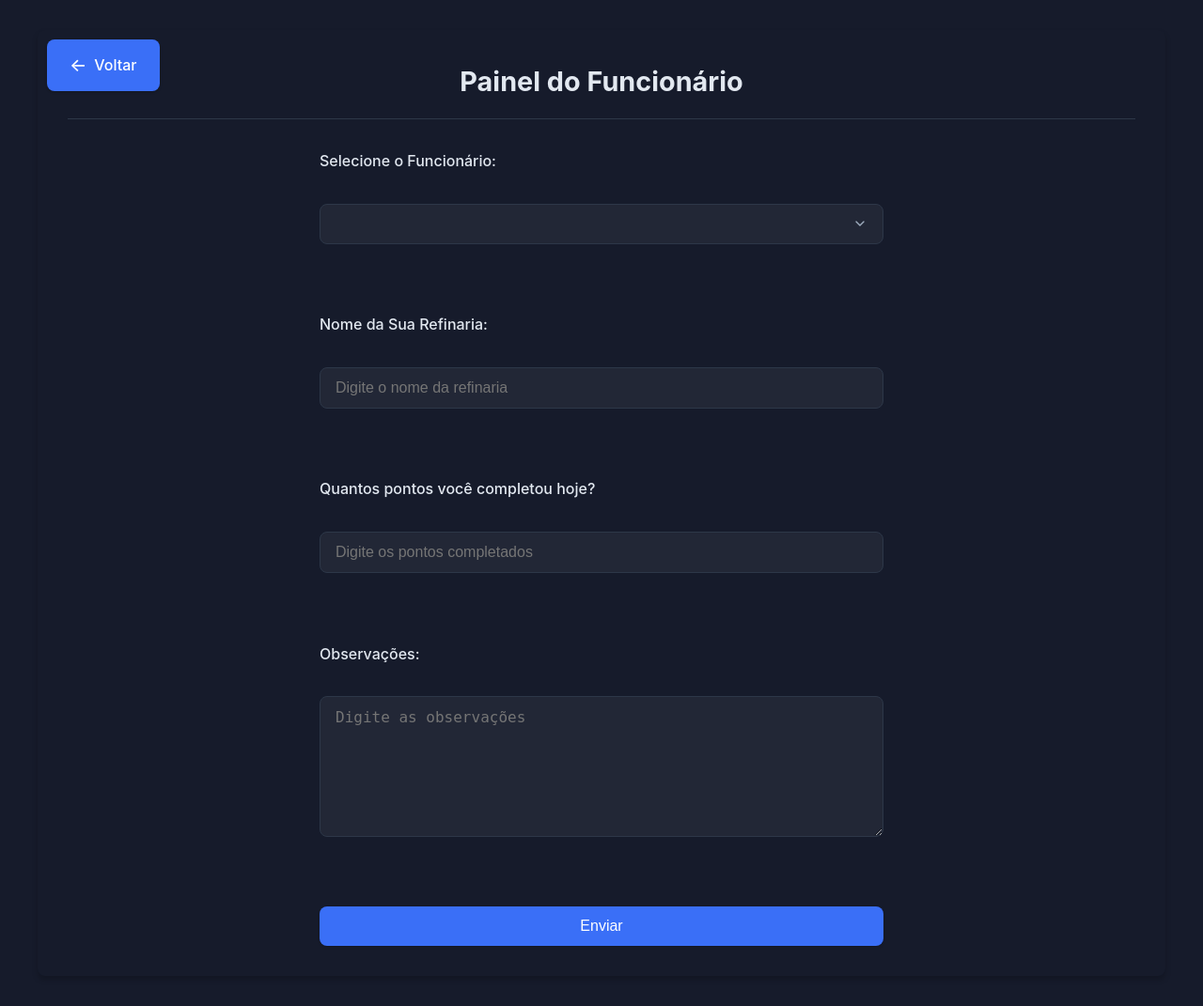
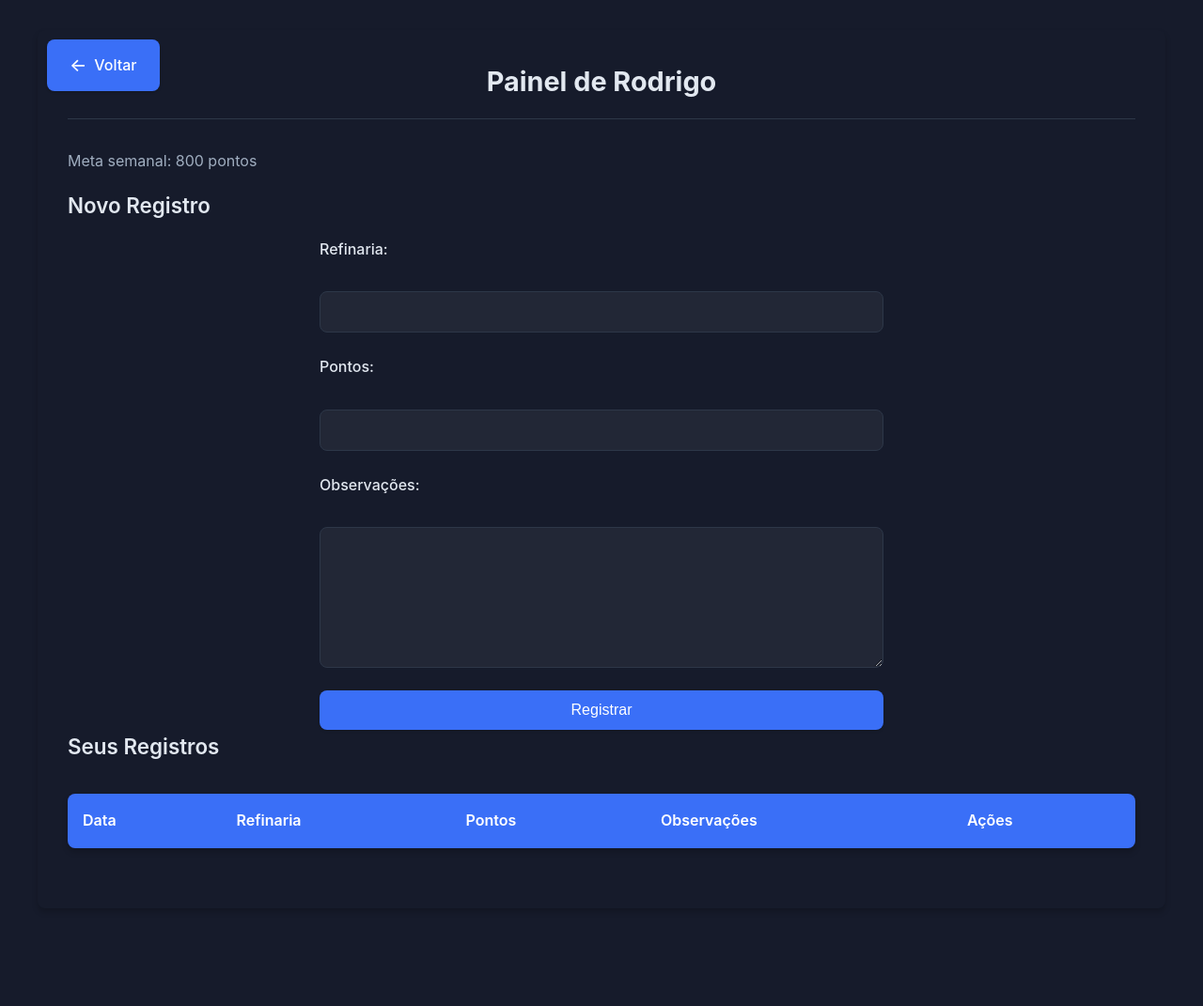
Before and after one commit to BernardoDev0/tentandocss, a Flask app: page /employee_dashboard in a window 1280 px wide. Shown: the whole page at 94% size. After the commit the page ends 903 px from the top, so only its background shows below. Run offline with Flask 3, Linux system fonts and the light colour scheme; a user stored in the database is signed in; data comes from the database, SQL or seed files in the repository; data that the repository does not hold is empty.

Commit message:
Implementei painéis individuais para cada funcionário com chaves de acesso e edição de registros

```diff
--- a/templates/employee_dashboard.html
+++ b/templates/employee_dashboard.html
@@ -3,7 +3,7 @@
 <head>
     <meta charset="UTF-8">
     <meta name="viewport" content="width=device-width, initial-scale=1.0">
-    <title>Painel do Funcionário</title>
+    <title>Painel de {{ employee.name }}</title>
     <link rel="stylesheet" href="{{ url_for('static', filename='styles.css') }}">
     <style>
         .back-button {
@@ -19,94 +19,57 @@
         .back-button:hover {
             background-color: #0056b3;
         }
-
-        /* Estilo para a mensagem de sucesso */
-        .success-message {
-            display: none; /* Inicialmente oculta */
-            position: fixed; /* Fixa na tela */
-            top: 50%; /* Centraliza verticalmente */
-            left: 50%; /* Centraliza horizontalmente */
-            transform: translate(-50%, -50%); /* Ajusta o centro */
-            background-color: var(--success-color);
-            color: white;
-            padding: 1.5rem 2.5rem;
-            border-radius: var(--radius);
-            text-align: center;
-            box-shadow: var(--shadow-lg);
-            z-index: 1000; /* Garante que fique acima de tudo */
-            font-size: 1.2rem;
-            font-weight: 500;
-        }
-
-        /* Fundo semi-transparente */
-        .overlay {
-            display: none; /* Inicialmente oculta */
-            position: fixed;
-            top: 0;
-            left: 0;
-            width: 100%;
-            height: 100%;
-            background-color: rgba(0, 0, 0, 0.5); /* Fundo escuro semi-transparente */
-            z-index: 999; /* Fica abaixo da mensagem */
-        }
     </style>
 </head>
 <body>
     <div class="container">
-        <!-- Botão de Voltar -->
         <a href="{{ url_for('index') }}" class="back-button">Voltar</a>
 
-        <h1>Painel do Funcionário</h1>
+        <h1>Painel de {{ employee.name }}</h1>
+        <p>Meta semanal: {{ employee.weekly_goal }} pontos</p>
 
-        <!-- Mensagem de sucesso (inicialmente oculta) -->
-        <div id="successMessage" class="success-message">Enviado!</div>
+        <h2>Novo Registro</h2>
+        <form method="POST">
+            <label for="refinery">Refinaria:</label>
+            <input type="text" id="refinery" name="refinery" required>
 
-        <!-- Fundo semi-transparente (inicialmente oculto) -->
-        <div id="overlay" class="overlay"></div>
+            <label for="points">Pontos:</label>
+            <input type="number" id="points" name="points" required min="0">
 
-        <!-- Formulário -->
-        <form method="POST" onsubmit="showSuccessMessage(event)">
-            <label for="employee_id">Selecione o Funcionário:</label>
-            <select id="employee_id" name="employee_id" required>
-                {% for employee in employees %}
-                <option value="{{ employee['id'] }}">{{ employee['name'] }}</option>
+            <label for="observations">Observações:</label>
+            <textarea id="observations" name="observations" required></textarea>
+
+            <button type="submit">Registrar</button>
+        </form>
+
+        <h2>Seus Registros</h2>
+        <table>
+            <thead>
+                <tr>
+                    <th>Data</th>
+                    <th>Refinaria</th>
+                    <th>Pontos</th>
+                    <th>Observações</th>
+                    <th>Ações</th>
+                </tr>
+            </thead>
+            <tbody>
+                {% for entry in entries %}
+                <tr>
+                    <td>{{ entry.date }}</td>
+                    <td>{{ entry.refinery }}</td>
+                    <td>{{ entry.points }}</td>
+                    <td>{{ entry.observations }}</td>
+                    <td>
+                        <a href="{{ url_for('edit_entry', entry_id=entry.id) }}">Editar</a>
+                        <form method="POST" action="{{ url_for('delete_entry', entry_id=entry.id) }}">
+                            <button type="submit">Excluir</button>
+                        </form>
+                    </td>
+                </tr>
                 {% endfor %}
-            </select>
-            <br>
-            <label for="refinery">Nome da Sua Refinaria:</label>
-            <input type="text" id="refinery" name="refinery" placeholder="Digite o nome da refinaria" required>
-            <br>
-            <label for="points">Quantos pontos você completou hoje?</label>
-            <input type="number" id="points" name="points" placeholder="Digite os pontos completados" required min="0" max="2147483647">
-            <br>
-            <label for="observations">Observações:</label>
-            <textarea id="observations" name="observations" placeholder="Digite as observações" required></textarea>
-            <br>
-            <button type="submit" id="submitButton" class="submit-button">Enviar</button>
-        </form>
+            </tbody>
+        </table>
     </div>
-
-    <script>
-        // Função para mostrar a mensagem de sucesso e enviar o formulário
-        function showSuccessMessage(event) {
-            event.preventDefault(); // Evita o envio imediato do formulário
-
-            const successMessage = document.getElementById('successMessage');
-            const overlay = document.getElementById('overlay');
-            const submitButton = document.getElementById('submitButton');
-
-            // Mostra a mensagem e o fundo semi-transparente
-            successMessage.style.display = 'block';
-            overlay.style.display = 'block';
-
-            // Desabilita o botão de enviar
-            submitButton.disabled = true;
-
-            // Envia o formulário após 1 segundo (para dar tempo de ver a mensagem)
-            setTimeout(() => {
-                event.target.submit(); // Envia o formulário
-            }, 1000);
-        }
-    </script>
 </body>
 </html>
--- a/templates/index.html
+++ b/templates/index.html
@@ -1,9 +1,9 @@
 <!DOCTYPE html>
-<html lang="en">
+<html lang="pt-BR">
 <head>
     <meta charset="UTF-8">
     <meta name="viewport" content="width=device-width, initial-scale=1.0">
-    <title>Login</title>
+    <title>Monitorar Cadastro</title>
     <link rel="stylesheet" href="{{ url_for('static', filename='styles.css') }}">
 </head>
 <body>
```
Also changed, not shown: templates/employee_login.html (+16 -5 lines).
